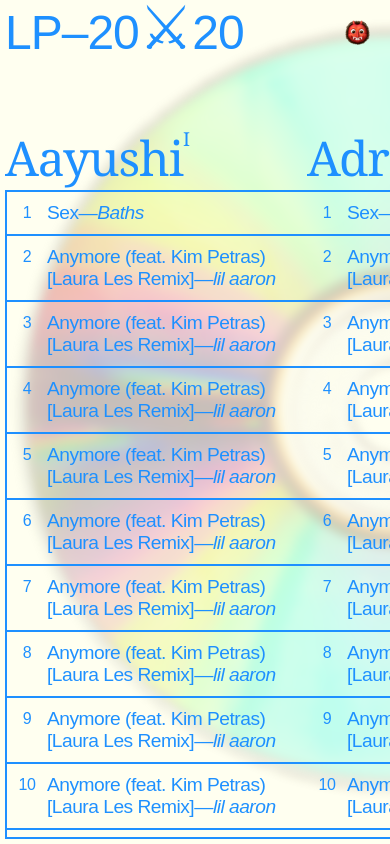
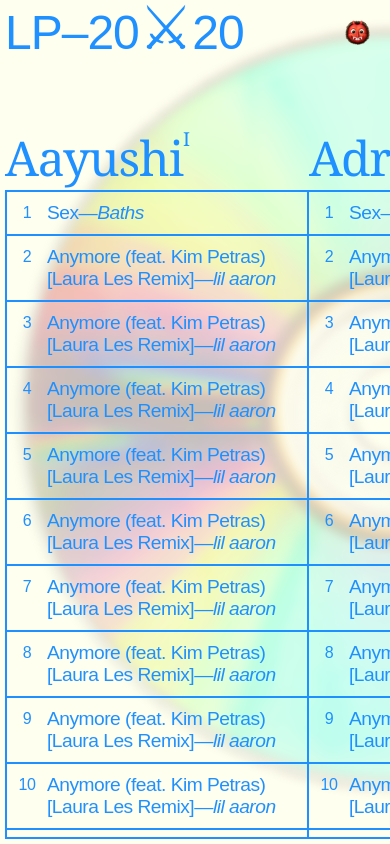
Before and after one commit to tdingsun/lp20x20, an Angular app: page /index in a window 390 px wide. Built offline with nearby package versions, Linux system fonts and the light colour scheme.

Commit message:
mobile changes

```diff
--- a/src/app/detailed-list/detailed-list.component.css
+++ b/src/app/detailed-list/detailed-list.component.css
@@ -131,10 +131,16 @@
 
     .list {
         border: none;
+        height: 100vh;
+        padding-bottom: 250px;
     }
 
     .list::-webkit-scrollbar {
         width: 0;
+    }
+
+    .name {
+        font-size: 3rem;
     }
 
     #nav {
--- a/src/app/list/list.component.css
+++ b/src/app/list/list.component.css
@@ -54,4 +54,8 @@ app-song {
     .name {
         padding: 0;
     }
+
+    .list {
+        border-right: 2px solid;
+    }
 }
```
